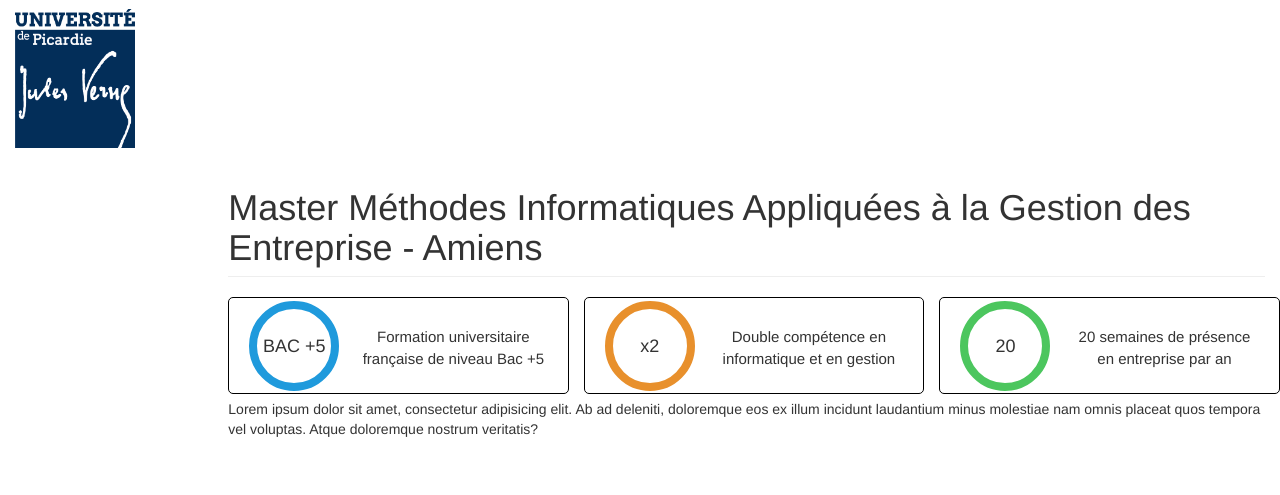
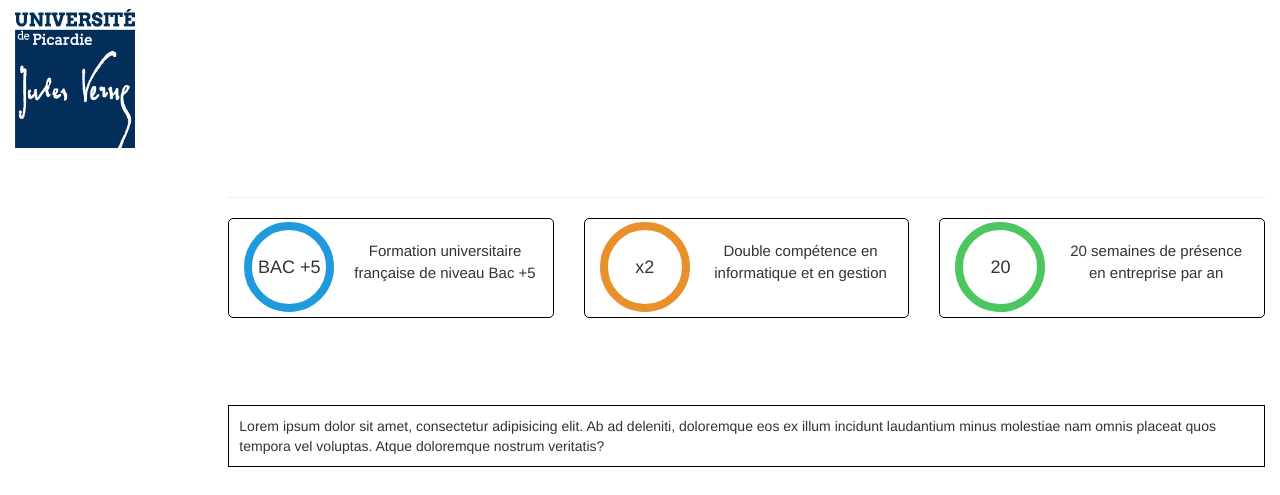
Before and after one commit to SticCA/SiteStic, a PHP site: template templates/index.php in a window 1280 px wide. Shown: the part 305-800 px from the top of the page. Run offline with PHP 8.4, Linux system fonts and the light colour scheme; the template is opened without the code that fills it: most values are stand-ins (such as "Sample title", 1, 10 or a date in 2020); some libraries are stand-ins or nearby versions.

Commit message:
Add front

```diff
--- a/assets/css/app_global.css
+++ b/assets/css/app_global.css
@@ -9,16 +9,18 @@
 
 .box{
     margin-left: 0px;
-    margin-bottom: 5px;
+    margin-right: 0px;
+    margin-bottom: 30px;
     border: 1px solid black;
     border-radius: 5px;
-    padding: 3px 5px 2px 5px;
+    padding: 3px 0px 2px 0px;
+    height: 100px;
 }
 
 .box p {
     font-size: 15px;
     text-align: center;
-    margin-top: 25px;
+    margin-top: 18px;
 }
 
 #circle{
@@ -32,3 +34,15 @@
     text-align: center;
     margin-top: 25px;
 }
+
+.toggle article{
+    padding: 10px;
+    border: 1px solid black;
+}
+
+.flaticon-worldgrid:before{
+    font-size: 40px;
+}
+.flaticon-worldgrid{
+    color:white;
+}
--- a/assets/css/app_miage.css
+++ b/assets/css/app_miage.css
@@ -159,3 +159,7 @@
     margin-top: 0;
     color: #1F9ADC;
 }
+
+.toggle header{
+    background-color: #1F9ADC;
+}
--- a/templates/index.php
+++ b/templates/index.php
@@ -6,8 +6,8 @@
     <title></title>
     <link rel="stylesheet" href="assets/css/bootstrap/css/bootstrap.min.css">
     <link rel="stylesheet" href="assets/css/flaticon.css">
+    <link rel="stylesheet" href="assets/css/app_global.css">
     <link rel="stylesheet" href="assets/css/app_<?php echo $site; ?>.css">
-    <link rel="stylesheet" href="assets/css/app_global.css">
 </head>
 <body>
 
@@ -60,7 +60,13 @@
 
             </article>
             <article class="col-sm-9 col-sm-offset-3 col-md-10 col-md-offset-2 main">
-                <h1 class="page-header">Master Méthodes Informatiques Appliquées à la Gestion des Entreprise - Amiens</h1>
+                <h1 class="page-header">
+                    <?php if($site == "miage"){ ?>
+                    Master Méthodes Informatiques Appliquées à la Gestion des Entreprise - Amiens
+                    <?php }elseif($site == "2ibs"){ ?>
+                    Informatique et Instrumentation pour la Biologie et la Santé - Amiens
+                    <?php } ?>
+                </h1>
 
                 <div class="content">
                     <div class="row">
@@ -97,8 +103,14 @@
                     </div>
 
                     <div class="row">
-                        <div class="col-md-12">
-                            Lorem ipsum dolor sit amet, consectetur adipisicing elit. Ab ad deleniti, doloremque eos ex illum incidunt laudantium minus molestiae nam omnis placeat quos tempora vel voluptas. Atque doloremque nostrum veritatis?
+                        <div class="col-md-12 toggle">
+                            <header>
+                                <i class="flaticon-worldgrid"></i>
+                            </header>
+
+                            <article>
+                                Lorem ipsum dolor sit amet, consectetur adipisicing elit. Ab ad deleniti, doloremque eos ex illum incidunt laudantium minus molestiae nam omnis placeat quos tempora vel voluptas. Atque doloremque nostrum veritatis?
+                            </article>
                         </div>
                     </div>
 
```
Also changed, not shown: assets/css/app_2ibs.css (+13 -9 lines).
